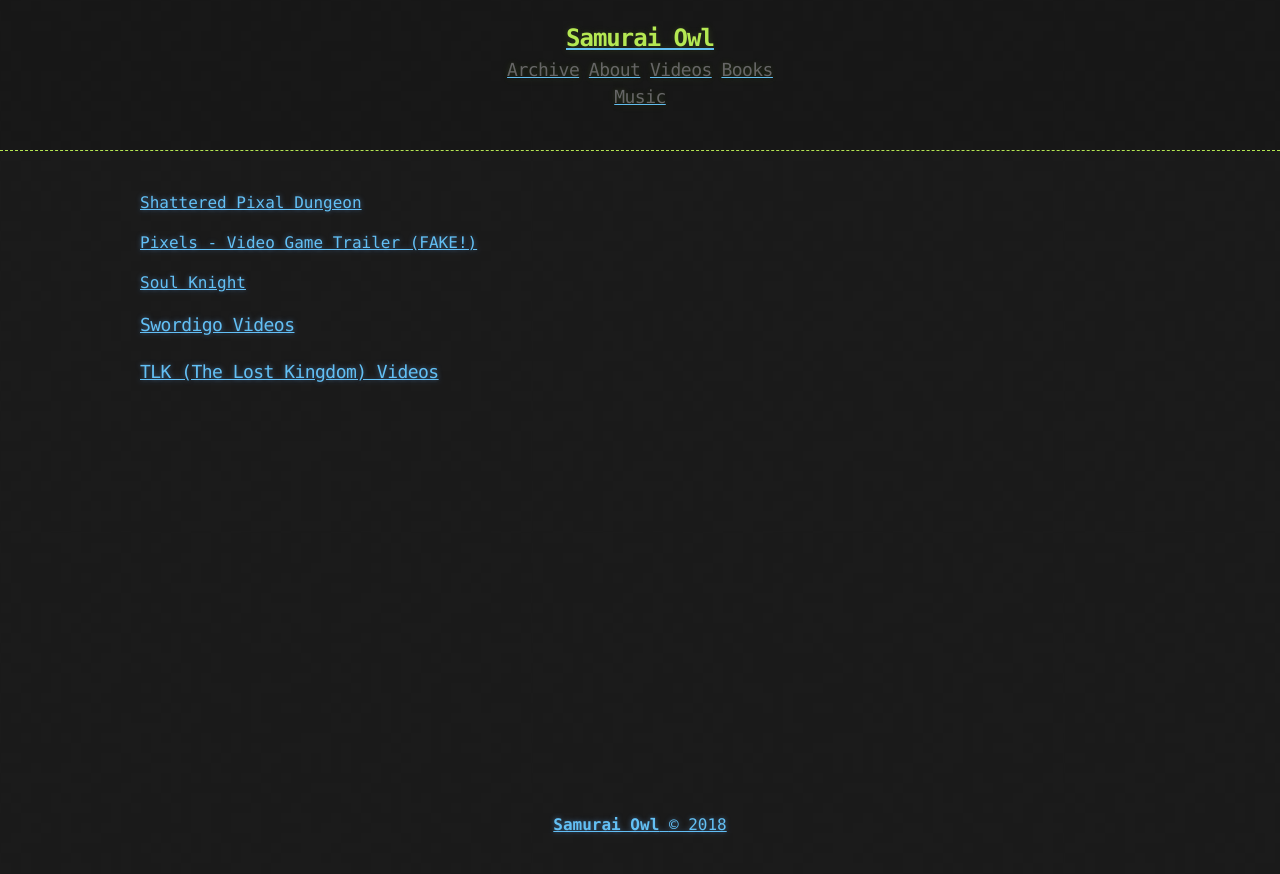
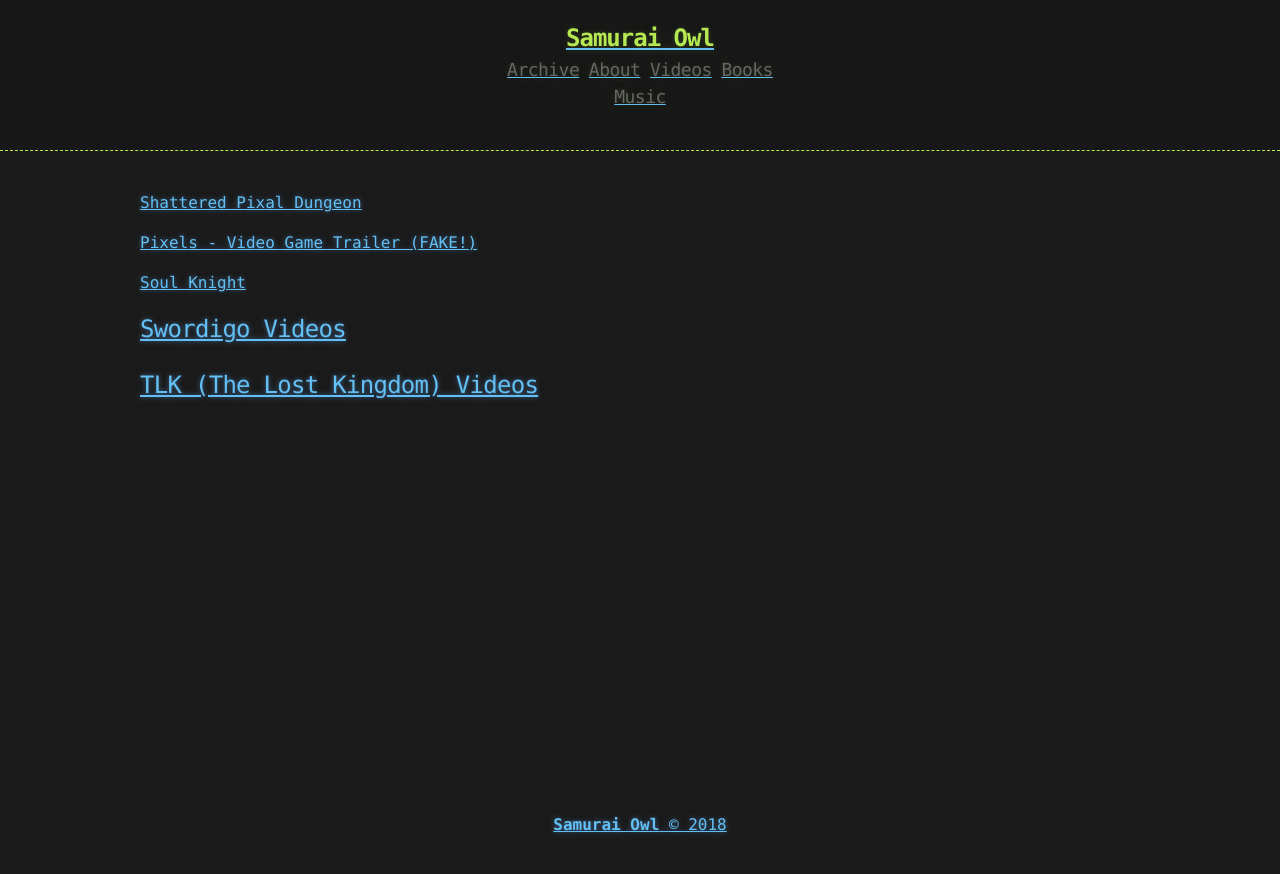
Before and after one commit to SamuraiOwl/samuraiowl.github.io, a Jekyll site: the page built from gaming_videos.html, in a window 1280 px wide. Shown: the top 874 px of the page. Built offline with Jekyll 4.4.1, drawn with Linux system fonts in a browser that asks for light colours.

Commit message:
thirdPush

```diff
--- a/gaming_videos.html
+++ b/gaming_videos.html
@@ -4,5 +4,5 @@
 <p><a href = "https://drive.google.com/open?id=1zOq8gpZs5W4prZmZ97LSZHFKGeW1qoTW">Shattered Pixal Dungeon</a></p>
 <p><a href = "https://drive.google.com/open?id=1oqMsNOFMsXBPI-PeZt997Cv8tl1TY1sS">Pixels - Video Game Trailer (FAKE!)</a></p>
 <p><a href = "https://drive.google.com/open?id=15vEsP_a8I4prTUv-coUMv2LioPIaQtKT">Soul Knight</a></p>
-<h3><a href = "https://samuraiowl.github.io/swordigo_videos">Swordigo Videos</a></h3>
-<h3><a href = "https://samuraiowl.github.io/thelostkingdom_videos">TLK (The Lost Kingdom) Videos</a></h3>
+<h2><a href = "https://samuraiowl.github.io/swordigo_videos">Swordigo Videos</a></h2>
+<h2><a href = "https://samuraiowl.github.io/thelostkingdom_videos">TLK (The Lost Kingdom) Videos</a></h2>
```
